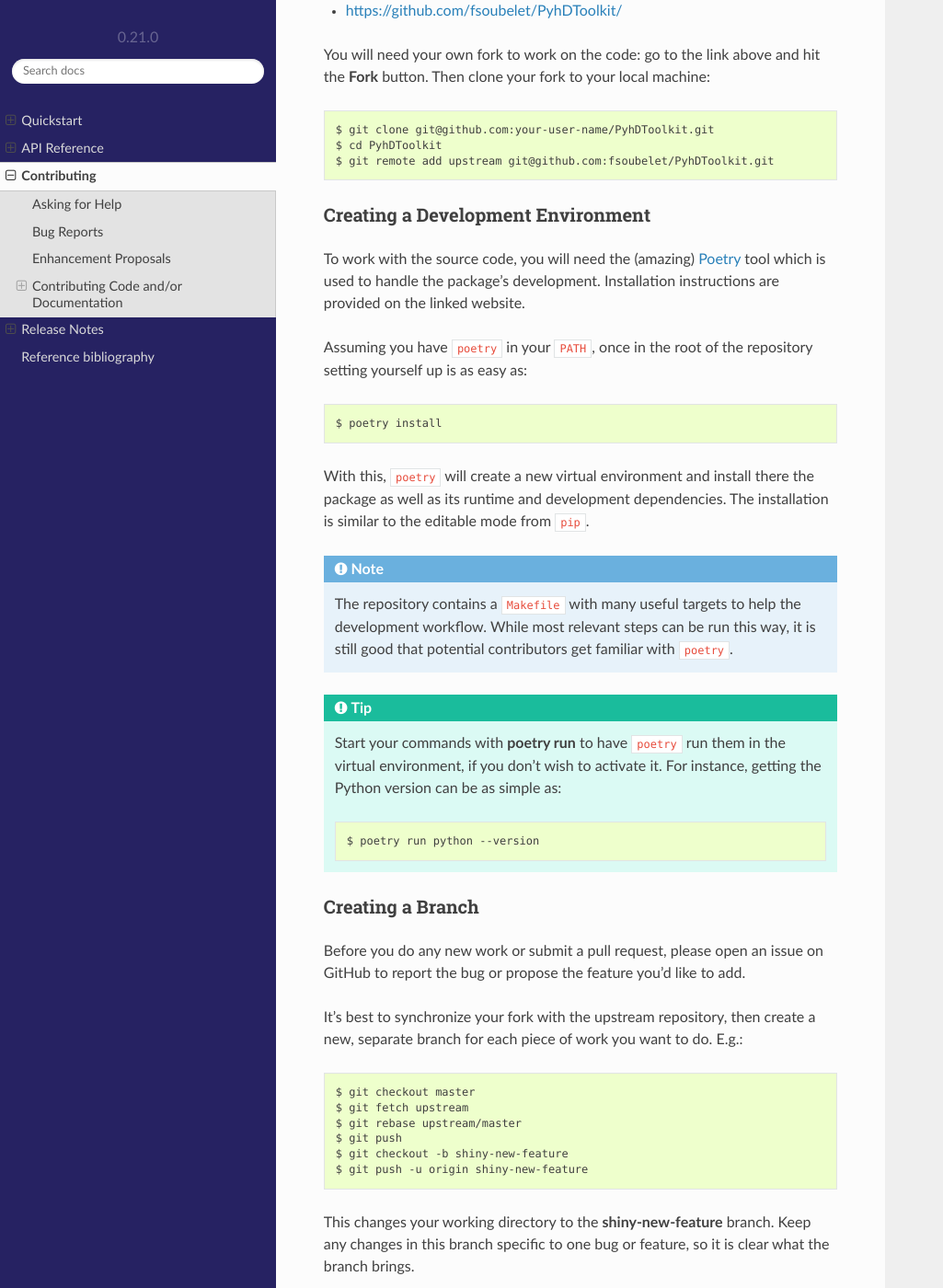
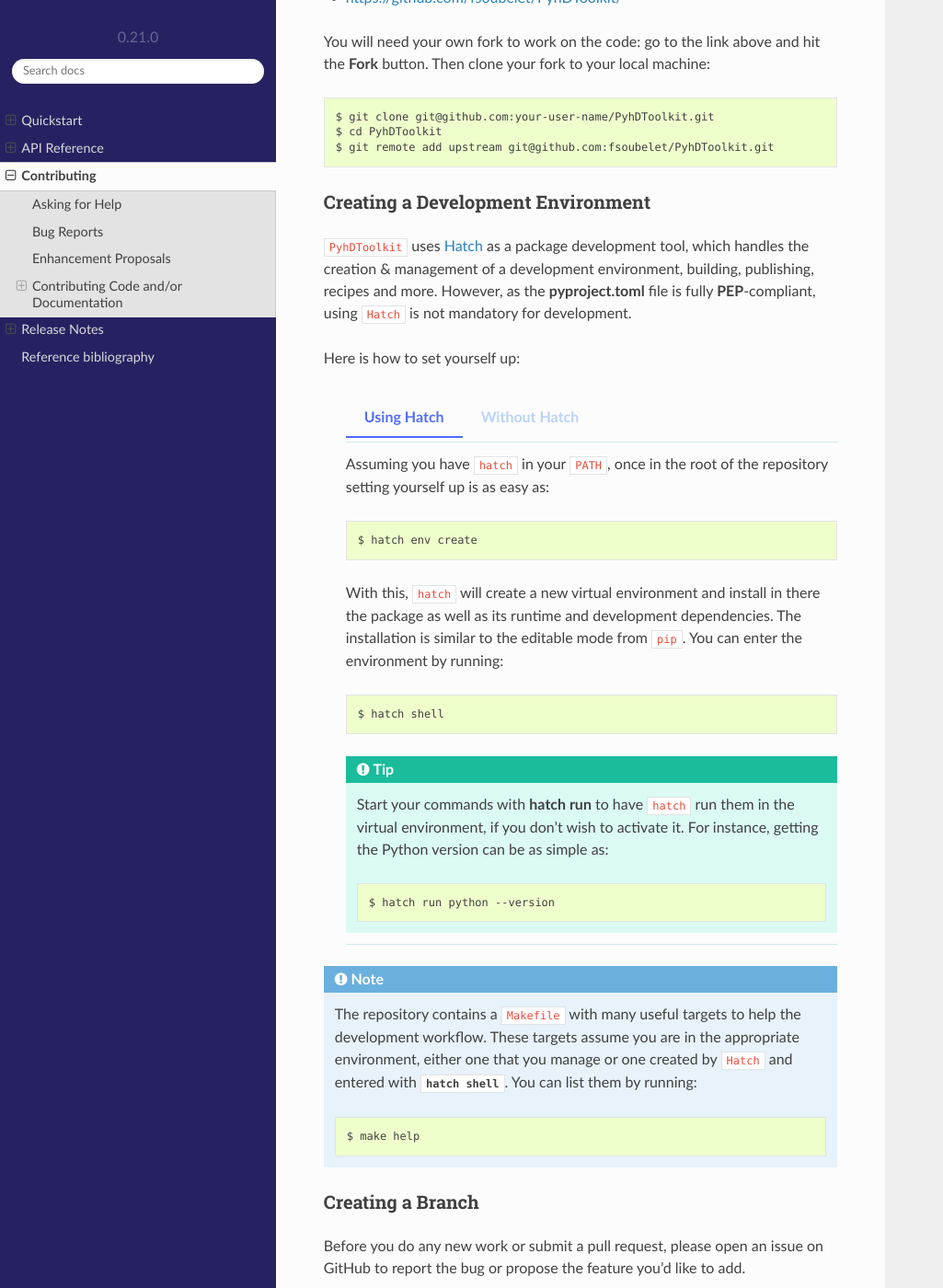
Before and after one commit to fsoubelet/PyhDToolkit, a Sphinx documentation site: the page built from docs/contributing.rst, in a window 1280 px wide and 1400 px high, scrolled down 1411 px. Shown: the whole window at 92% size, without its empty margins (0-1025 px from the left). Built offline with Sphinx 7.4.7 and the Read the Docs theme 2.0.0, drawn with Linux system fonts in a browser that asks for light colours; pages that are not in the unit, such as notebooks, are missing from menus; some of the changed text lies outside the part shown.

Commit message:
finish removing poetry in docs, add hatch

````diff
--- a/docs/contributing.rst
+++ b/docs/contributing.rst
@@ -17,7 +17,7 @@
 Please include the following items in a bug report:
 
 1. A minimal, self-contained snippet of Python code reproducing the problem. You can
-   format the code nicely using markdown, e.g.::
+   format the code nicely using Markdown, e.g.::
 
 
     ```python
@@ -28,15 +28,18 @@
 2. An explanation of why the current behaviour is wrong/not desired, and what you expect instead.
 
 3. Information about the version of the package, along with versions of dependencies and the Python interpreter, and installation information.
-   The version information can be obtained from the ``pyhdtoolkit.__version__`` property.
    Information about other packages installed can be obtained by executing ``pip freeze`` (if using pip_) or ``conda env export`` (if using conda_) from the terminal.
-   The version of the Python interpreter can be obtained by running a Python interactive session, e.g.::
+   A convenience function is provided in the `~pyhdtoolkit.version` module:
 
-    python
-    Python 3.9.9 | packaged by conda-forge | (main, Dec 20 2021, 02:38:53)
-    [Clang 11.1.0 ] on darwin
-    Type "help", "copyright", "credits" or "license" for more information.
-    >>>
+    .. code-block:: python
+
+        >>> import pyhdtoolkit
+        >>> print(pyhdtoolkit.version.version_info())
+            PyhDToolkit version: 0.21.0
+                   Install path: /Users/felixsoubelet/Repositories/Work/PyhDToolkit/pyhdtoolkit
+                 Python version: 3.10.6
+          Python implementation: 3.10.6 | packaged by conda-forge | (main, Aug 22 2022, 20:41:54) [Clang 13.0.1 ]
+                       Platform: macOS-12.5.1-x86_64-i386-64bit
 
 Enhancement Proposals
 ---------------------
@@ -64,27 +67,43 @@
 Creating a Development Environment
 ~~~~~~~~~~~~~~~~~~~~~~~~~~~~~~~~~~
 
-To work with the source code, you will need the (amazing) Poetry_ tool which is used to handle the package's development.
-Installation instructions are provided on the linked website.
+``PyhDToolkit`` uses Hatch_ as a package development tool, which handles the creation & management of a development environment, building, publishing, recipes and more.
+However, as the **pyproject.toml** file is fully **PEP**-compliant, using ``Hatch`` is not mandatory for development.
 
-Assuming you have ``poetry`` in your ``PATH``, once in the root of the repository setting yourself up is as easy as::
+Here is how to set yourself up:
 
-    $ poetry install
+    .. tabbed:: Using Hatch
 
-With this, ``poetry`` will create a new virtual environment and install there the package as well as its runtime and development dependencies.
-The installation is similar to the editable mode from ``pip``.
+        Assuming you have ``hatch`` in your ``PATH``, once in the root of the repository setting yourself up is as easy as::
+
+            $ hatch env create
+
+        With this, ``hatch`` will create a new virtual environment and install in there the package as well as its runtime and development dependencies.
+        The installation is similar to the editable mode from ``pip``.
+        You can enter the environment by running::
+
+            $ hatch shell
+
+        .. tip::
+
+            Start your commands with **hatch run** to have ``hatch`` run them in the virtual environment, if you don't wish to activate it.
+            For instance, getting the Python version can be as simple as::
+
+                $ hatch run python --version
+
+    .. tabbed:: Without Hatch
+
+        If you want to skip using ``Hatch``, you can create a virtual environment yourself and then ``pip install`` the package in editable mode::
+
+            $ python -m pip install -e ".[test,dev,docs]"
 
 .. note::
 
    The repository contains a ``Makefile`` with many useful targets to help the development workflow.
-   While most relevant steps can be run this way, it is still good that potential contributors get familiar with ``poetry``.
+   These targets assume you are in the appropriate environment, either one that you manage or one created by ``Hatch`` and entered with `hatch shell`.
+   You can list them by running::
 
-.. tip::
-
-   Start your commands with **poetry run** to have ``poetry`` run them in the virtual environment, if you don't wish to activate it.
-   For instance, getting the Python version can be as simple as::
-
-       $ poetry run python --version
+        $ make help
 
 Creating a Branch
 ~~~~~~~~~~~~~~~~~
@@ -97,7 +116,6 @@
     $ git checkout master
     $ git fetch upstream
     $ git rebase upstream/master
-    $ git push
     $ git checkout -b shiny-new-feature
     $ git push -u origin shiny-new-feature
 
@@ -122,20 +140,30 @@
 ~~~~~~~~~~~~~~~~~~~~~~
 
 The repository includes a suite of unit tests you should run to check your changes.
-The simplest way to run the test suite is, again, through ``poetry``::
+One can run the test suite in the following way:
 
-    $ poetry run python -m pytest --dist no
+    .. tabbed:: Using Hatch
+
+        The simplest way to run the test suite using ``hatch`` is::
+
+            $ hatch run python -m pytest
+
+    .. tabbed:: Without Hatch
+
+        In your virtual environment, run::
+
+            $ python -m pytest
 
 .. tip::
 
-   A convenient ``Makefile`` target exists for tests, which taps into the power of ``pytest-xdist`` and parallelises tests through your cpu cores.
-   If you are ok using this option, which can drastically speed up the runtime of the suite, simply run::
+    A convenient ``make`` target exists for tests, which taps into the power of ``pytest-xdist`` and parallelises tests through your cpu cores.
+    If you are ok using this option, which can drastically speed up the runtime of the suite, simply run::
 
-       $ make tests
+        $ make alltests
 
 All tests are automatically run via **GitHub Actions** for every push onto the main repository, and in every pull request.
 The test suite **must** pass before code can be accepted.
-Test coverage is also collected automatically via the Codecov_ service, and the target for total coverage is 95%.
+Test coverage is also collected automatically via the Codecov_ service, and the target for total coverage is usually 95%, though exceptions can be made.
 
 Code Standards
 ~~~~~~~~~~~~~~
@@ -143,12 +171,11 @@
 All code must conform to the PEP8_ standard.
 Lines up to 120 characters are allowed, although please try to keep below wherever possible.
 Formatting is enforced using the ``black`` tool, and imports sorting with ``isort``.
-These tools are development dependencies and are automatically installed when you run ``poetry install``.
 
 .. tip::
 
    Configuration for ``black`` and ``isort`` is written into the **pyproject.toml** file.
-   A ``Makefile`` target is available to run these tools::
+   A ``make`` target is available to run these tools::
 
        $ make format
 
@@ -158,7 +185,7 @@
 
 .. tip::
 
-   Some ``Makefile`` targets are available to run these tools::
+   Some ``make`` targets are available to run these tools::
 
        $ make lint
        $ make typing
@@ -176,20 +203,14 @@
 
 The documentation can be built locally by running::
 
-    $ poetry run python -m sphinx -b html docs doc_build -d doc_build
+    $ make doc
 
 The static HTML pages will be available in a newly created **doc_build** folder.
-
-.. tip::
-
-   As for other tasks, a ``Makefile`` target is available::
-
-       $ make docs
 
 
 .. _pip: https://pip.pypa.io/en/stable/
 .. _conda: https://docs.conda.io/en/latest/
-.. _Poetry: https://python-poetry.org/
 .. _Codecov: https://about.codecov.io/
+.. _Hatch: https://hatch.pypa.io/latest/
 .. _PEP8: https://www.python.org/dev/peps/pep-0008/
 .. _Sphinx: https://www.sphinx-doc.org/en/master/
--- a/docs/index.rst
+++ b/docs/index.rst
@@ -153,6 +153,5 @@
 .. _cpymad: https://hibtc.github.io/cpymad/
 .. _pydantic: https://pydantic-docs.helpmanual.io/
 .. _HTCondor: https://htcondor.org/
-.. _Poetry: https://python-poetry.org/
 .. _DOI: https://zenodo.org/badge/latestdoi/227081702
 .. _Zenodo: https://zenodo.org
````
